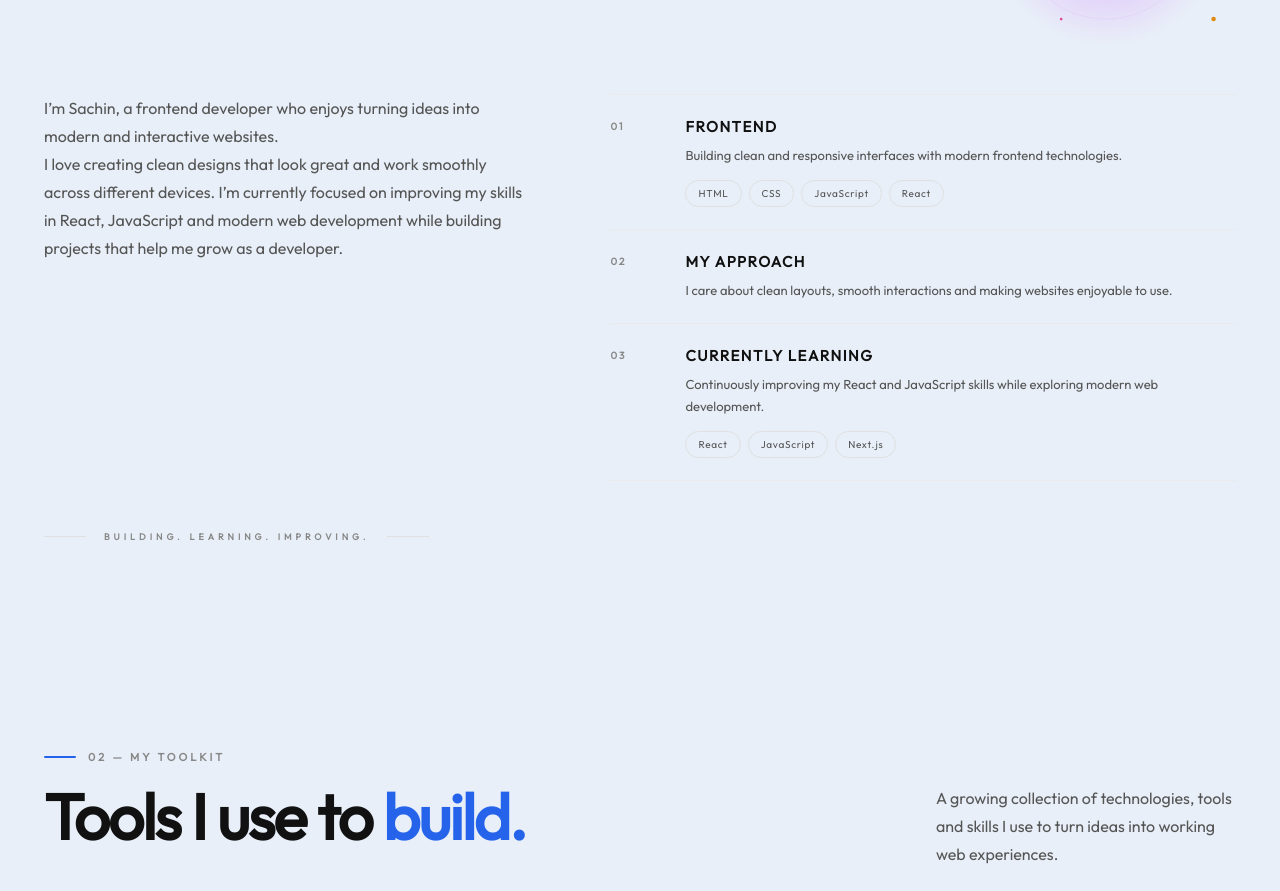
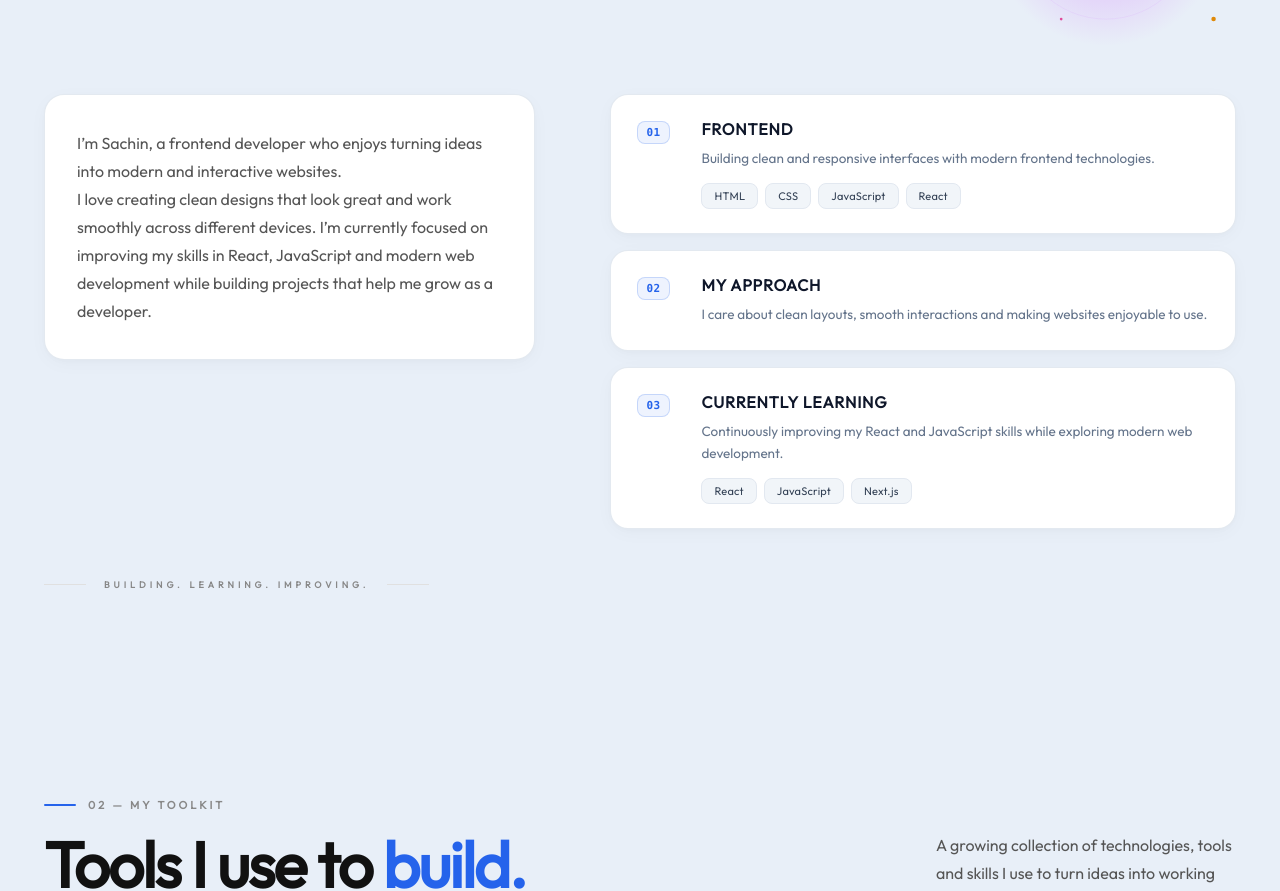
Before and after one commit to SacHiN814358/portfolio-react, a React (Vite) app: page / in a window 1280 px wide. Shown: the part 1087-1978 px from the top of the page. Built offline with nearby package versions, Linux system fonts and the light colour scheme; no server answers.

Commit message:
feat: redesign About section items into elevated modern floating cards with spacing

```diff
--- a/src/components/About/About.css
+++ b/src/components/About/About.css
@@ -95,21 +95,30 @@
 
 .about-intro {
     max-width: 500px;
+    background: #ffffff;
+    border: 1.5px solid rgba(226, 232, 240, 0.95);
+    border-radius: 20px;
+    padding: 34px 32px;
+    box-shadow: 0 4px 20px -2px rgba(15, 23, 42, 0.035), 0 2px 6px -1px rgba(15, 23, 42, 0.02);
 }
 
 .about-intro p {
-    margin: 0 0 22px;
-    color: #555555;
+    margin: 0 0 18px;
+    color: #64748B;
     font-size: 15px;
     line-height: 1.8;
 }
 
+.about-intro p:last-child {
+    margin-bottom: 0;
+}
+
 .about-intro .about-lead {
-    margin-bottom: 24px;
-    color: #111111;
-    font-size: 22px;
+    margin-bottom: 20px;
+    color: #0F172A;
+    font-size: 21px;
     line-height: 1.55;
-    font-weight: 600;
+    font-weight: 700;
 }
 
 
@@ -120,21 +129,32 @@
 .about-details {
     display: flex;
     flex-direction: column;
-    border-top: 1px solid #eaeaea;
+    gap: 16px;
+    border: none;
 }
 
 .about-detail {
+    position: relative;
     display: grid;
-    grid-template-columns: 55px 1fr;
-    gap: 20px;
-    padding: 22px 0;
-    border-bottom: 1px solid #eaeaea;
-    transition: padding-left 0.4s ease, border-color 0.4s ease;
+    grid-template-columns: 46px 1fr;
+    gap: 18px;
+    padding: 24px 26px;
+    background: #ffffff;
+    border: 1.5px solid rgba(226, 232, 240, 0.95);
+    border-radius: 18px;
+    box-shadow: 0 4px 20px -2px rgba(15, 23, 42, 0.035), 0 2px 6px -1px rgba(15, 23, 42, 0.02);
+    transition:
+        transform 0.35s cubic-bezier(0.22, 1, 0.36, 1),
+        border-color 0.35s ease,
+        box-shadow 0.35s ease;
 }
 
 .about-detail:hover {
-    padding-left: 8px;
+    transform: translateY(-4px);
     border-color: #2563EB;
+    box-shadow:
+        0 16px 32px -8px rgba(37, 99, 235, 0.14),
+        0 0 0 1px rgba(37, 99, 235, 0.15);
 }
 
 
@@ -143,11 +163,27 @@
 ===================================================== */
 
 .detail-number {
-    padding-top: 3px;
-    color: #888888;
-    font-size: 10px;
-    font-weight: 600;
-    letter-spacing: 2px;
+    font-family: ui-monospace, SFMono-Regular, Menlo, Monaco, Consolas, monospace;
+    font-size: 11px;
+    font-weight: 700;
+    color: #2563EB;
+    background: rgba(37, 99, 235, 0.08);
+    border: 1px solid rgba(37, 99, 235, 0.2);
+    padding: 4px 8px;
+    border-radius: 8px;
+    letter-spacing: 0.5px;
+    display: inline-flex;
+    align-items: center;
+    justify-content: center;
+    width: fit-content;
+    height: fit-content;
+    margin-top: 2px;
+    transition: all 0.3s ease;
+}
+
+.about-detail:hover .detail-number {
+    background: rgba(37, 99, 235, 0.14);
+    border-color: #2563EB;
 }
 
 
@@ -157,18 +193,24 @@
 
 .detail-content h3 {
     margin: 0 0 8px;
-    color: #111111;
-    font-size: 15px;
-    font-weight: 600;
-    letter-spacing: 1.5px;
+    color: #0F172A;
+    font-size: 16px;
+    font-weight: 700;
+    letter-spacing: 0.8px;
+    transition: color 0.3s ease;
+}
+
+.about-detail:hover .detail-content h3 {
+    color: #2563EB;
 }
 
 .detail-content p {
     max-width: 570px;
     margin: 0;
-    color: #555555;
-    font-size: 13px;
-    line-height: 1.7;
+    color: #64748B;
+    font-size: 13.5px;
+    line-height: 1.65;
+    font-weight: 400;
 }
 
 
@@ -184,20 +226,26 @@
 }
 
 .tech-list span {
-    padding: 6px 12px;
-    border: 1px solid #e0e0e0;
-    border-radius: 50px;
-    color: #555555;
-    font-size: 10px;
+    padding: 5px 12px;
+    border: 1px solid #E2E8F0;
+    border-radius: 8px;
+    background: #F1F5F9;
+    color: #334155;
+    font-size: 11px;
     font-weight: 500;
-    letter-spacing: 0.7px;
-    transition: color 0.3s ease, border-color 0.3s ease, background 0.3s ease;
+    letter-spacing: 0.2px;
+    transition: all 0.25s ease;
+}
+
+.about-detail:hover .tech-list span {
+    border-color: rgba(37, 99, 235, 0.25);
 }
 
 .tech-list span:hover {
     color: #2563EB;
     border-color: #2563EB;
     background: rgba(37, 99, 235, 0.08);
+    transform: translateY(-1px);
 }
 
 
@@ -284,6 +332,8 @@
 
     .about-intro {
         max-width: none;
+        padding: 24px 22px;
+        border-radius: 16px;
     }
 
     .about-intro .about-lead {
@@ -296,14 +346,20 @@
         line-height: 1.75;
     }
 
+    .about-details {
+        gap: 12px;
+    }
+
     .about-detail {
-        grid-template-columns: 40px 1fr;
-        gap: 15px;
-        padding: 20px 0;
+        grid-template-columns: 36px 1fr;
+        gap: 14px;
+        padding: 18px 20px;
+        border-radius: 14px;
     }
 
     .about-detail:hover {
-        padding-left: 5px;
+        padding-left: 20px;
+        transform: translateY(-2px);
     }
 
     .detail-number {
@@ -367,6 +423,8 @@
     .about-detail {
         grid-template-columns: 30px 1fr;
         gap: 12px;
+        padding: 16px;
+        border-radius: 12px;
     }
 }
 
```
